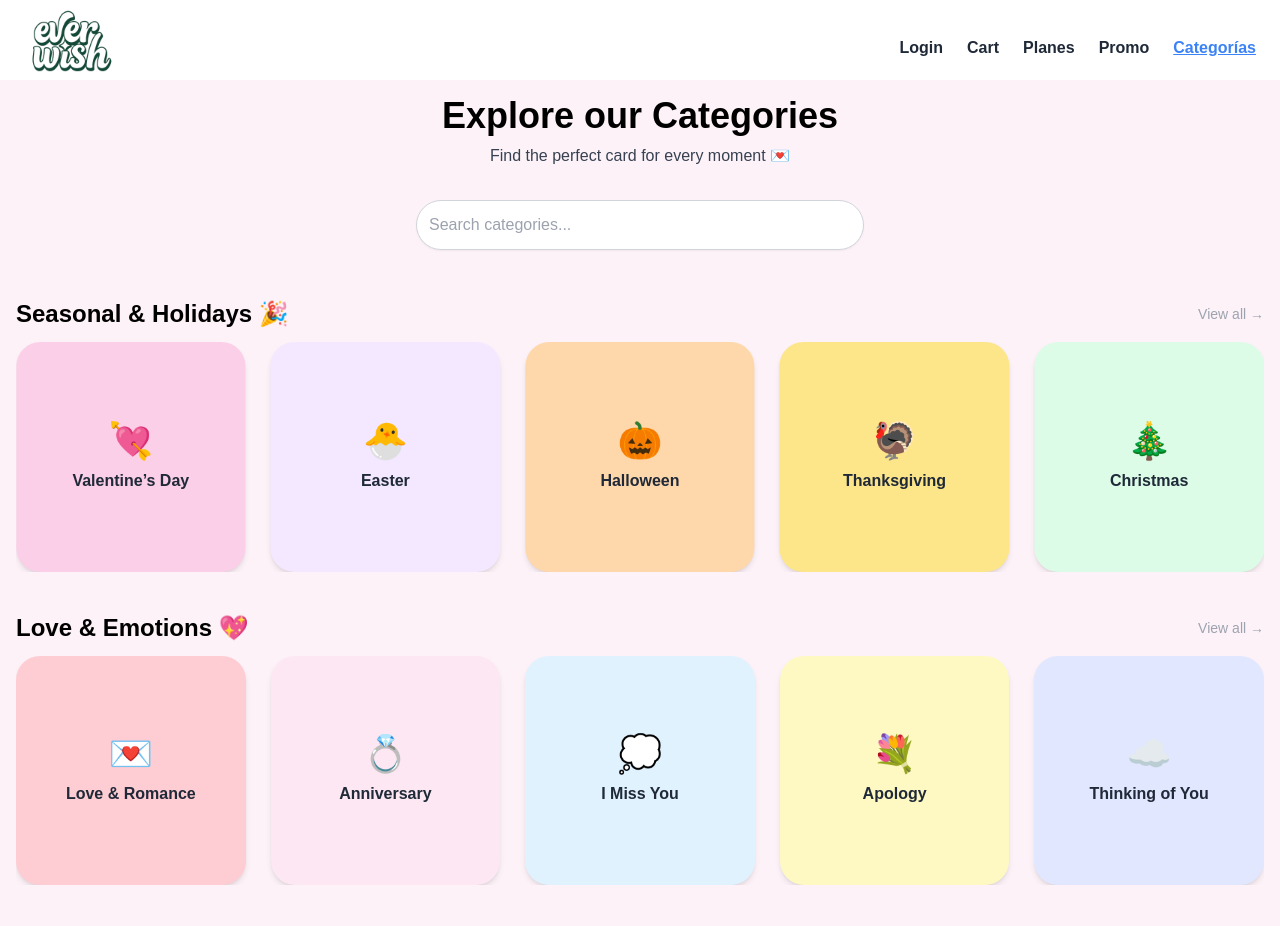
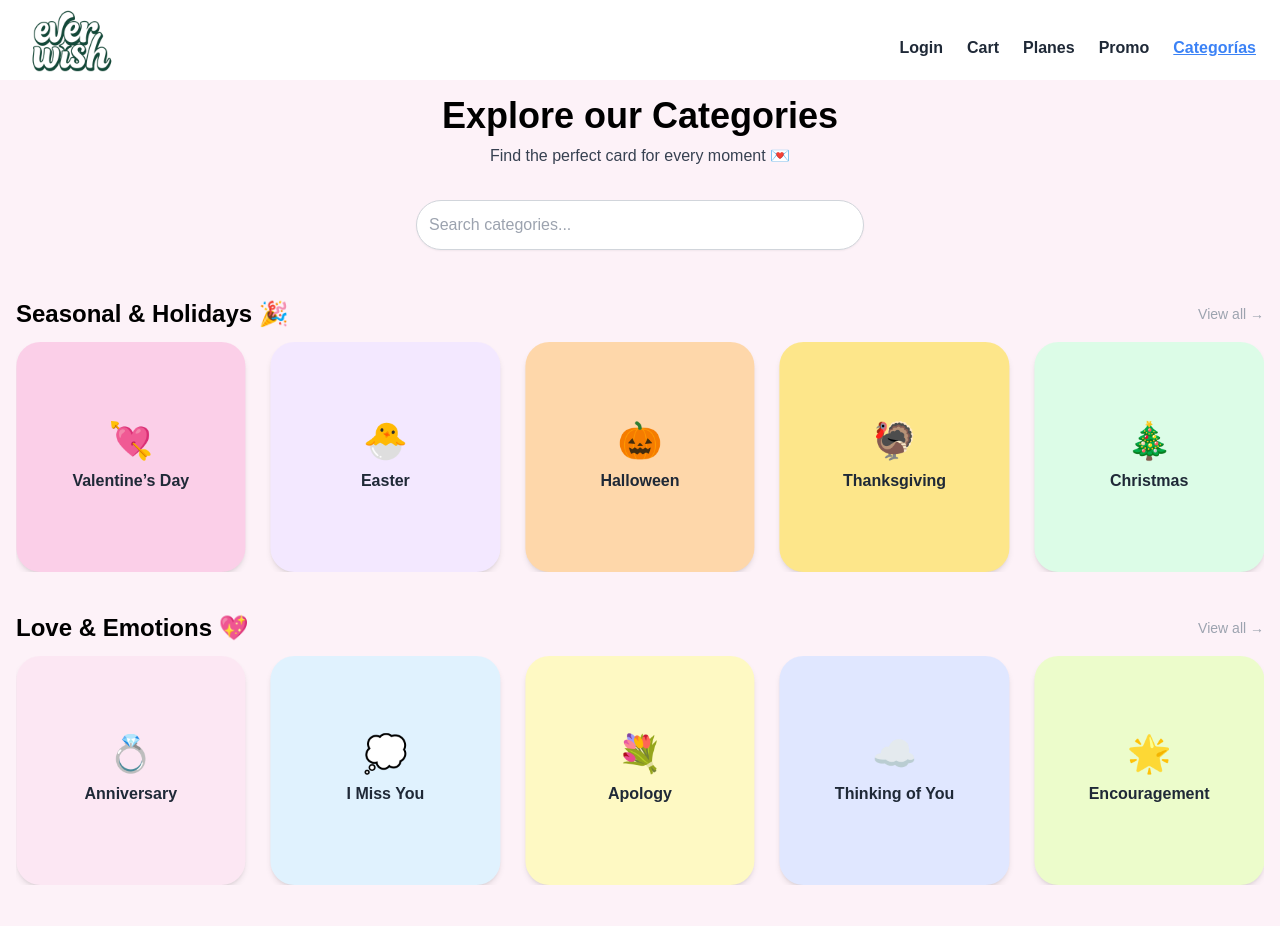
Before and after one commit to everwishhq-commits/EverWish, a Next.js app: page /categories in a window 1280 px wide. Shown: the top 926 px of the page. Built offline with nearby package versions, Linux system fonts and the light colour scheme.

Commit message:
Update page.js

```diff
--- a/app/categories/page.js
+++ b/app/categories/page.js
@@ -11,77 +11,245 @@ const categorySections = [
   {
     title: "Seasonal & Holidays 🎉",
     items: [
-      { name: "New Year’s Day", emoji: "🎆", color: "bg-blue-100", slug: "new-year" },
-      { name: "Valentine’s Day", emoji: "💘", color: "bg-pink-200", slug: "valentines" },
-      { name: "Easter", emoji: "🐣", color: "bg-purple-100", slug: "easter" },
-      { name: "Halloween", emoji: "🎃", color: "bg-orange-200", slug: "halloween" },
-      { name: "Thanksgiving", emoji: "🦃", color: "bg-amber-200", slug: "thanksgiving" },
-      { name: "Christmas", emoji: "🎄", color: "bg-green-100", slug: "christmas" },
+      {
+        name: "New Year’s Day",
+        emoji: "🎆",
+        color: "bg-blue-100",
+        slug: "new-year",
+        keywords: ["new year", "año nuevo", "2025", "celebration", "fiesta"]
+      },
+      {
+        name: "Valentine’s Day",
+        emoji: "💘",
+        color: "bg-pink-200",
+        slug: "valentines",
+        keywords: ["valentine", "amor", "heart", "corazón", "san valentín"]
+      },
+      {
+        name: "Easter",
+        emoji: "🐣",
+        color: "bg-purple-100",
+        slug: "easter",
+        keywords: ["easter", "pascua", "eggs", "huevos", "resurrection"]
+      },
+      {
+        name: "Halloween",
+        emoji: "🎃",
+        color: "bg-orange-200",
+        slug: "halloween",
+        keywords: ["halloween", "dulce o trato", "costume", "disfraz", "pumpkin"]
+      },
+      {
+        name: "Thanksgiving",
+        emoji: "🦃",
+        color: "bg-amber-200",
+        slug: "thanksgiving",
+        keywords: ["thanksgiving", "acción de gracias", "turkey", "gratitude"]
+      },
+      {
+        name: "Christmas",
+        emoji: "🎄",
+        color: "bg-green-100",
+        slug: "christmas",
+        keywords: ["christmas", "navidad", "christmas tree", "árbol de navidad", "xmas"]
+      },
     ],
   },
   {
     title: "Love & Emotions 💖",
     items: [
-      { name: "Love & Romance", emoji: "💌", color: "bg-rose-200", slug: "love-romance" },
-      { name: "Anniversary", emoji: "💍", color: "bg-pink-100", slug: "anniversary" },
-      { name: "I Miss You", emoji: "💭", color: "bg-sky-100", slug: "missing-you" },
-      { name: "Apology", emoji: "💐", color: "bg-yellow-100", slug: "apology" },
-      { name: "Thinking of You", emoji: "☁️", color: "bg-indigo-100", slug: "thinking-of-you" },
+      {
+        name: "Love & Romance",
+        emoji: "💌",
+        color: "bg-rose-200",
+        slug: "love-romance",
+        keywords: ["love", "amor", "romance", "relationship", "relación"]
+      },
+      {
+        name: "Anniversary",
+        emoji: "💍",
+        color: "bg-pink-100",
+        slug: "anniversary",
+        keywords: ["anniversary", "aniversario", "celebration", "celebración"]
+      },
+      {
+        name: "I Miss You",
+        emoji: "💭",
+        color: "bg-sky-100",
+        slug: "missing-you",
+        keywords: ["miss you", "te extraño", "extrañar", "missing", "te hecho de menos"]
+      },
+      {
+        name: "Apology",
+        emoji: "💐",
+        color: "bg-yellow-100",
+        slug: "apology",
+        keywords: ["apology", "perdón", "lo siento", "sorry"]
+      },
+      {
+        name: "Thinking of You",
+        emoji: "☁️",
+        color: "bg-indigo-100",
+        slug: "thinking-of-you",
+        keywords: ["thinking", "pensando en ti", "thinking of you", "pensamiento"]
+      },
+      {
+        name: "Encouragement",
+        emoji: "🌟",
+        color: "bg-lime-100",
+        slug: "encouragement",
+        keywords: ["encouragement", "ánimo", "motivation", "motivación"]
+      },
     ],
   },
   {
     title: "Family & Relationships 👨‍👩‍👧‍👦",
     items: [
-      { name: "Mother’s Day", emoji: "🌸", color: "bg-pink-200", slug: "mothers-day" },
-      { name: "Father’s Day", emoji: "👔", color: "bg-blue-200", slug: "fathers-day" },
-      { name: "New Baby", emoji: "👶", color: "bg-sky-200", slug: "new-baby" },
-      { name: "Grandparents", emoji: "👵", color: "bg-yellow-200", slug: "grandparents" },
+      {
+        name: "Mother’s Day",
+        emoji: "🌸",
+        color: "bg-pink-200",
+        slug: "mothers-day",
+        keywords: ["mother", "mamá", "mother’s day", "día de la madre"]
+      },
+      {
+        name: "Father’s Day",
+        emoji: "👔",
+        color: "bg-blue-200",
+        slug: "fathers-day",
+        keywords: ["father", "padre", "father’s day", "día del padre"]
+      },
+      {
+        name: "New Baby",
+        emoji: "👶",
+        color: "bg-sky-200",
+        slug: "new-baby",
+        keywords: ["baby", "bebé", "new baby", "recién nacido"]
+      },
+      {
+        name: "Grandparents",
+        emoji: "👵",
+        color: "bg-yellow-200",
+        slug: "grandparents",
+        keywords: ["grandparent", "abuelo", "abuela", "grandparents day"]
+      },
     ],
   },
   {
     title: "Work & Professional 💼",
     items: [
-      { name: "Teacher’s Day", emoji: "🍎", color: "bg-rose-100", slug: "teachers-day" },
-      { name: "Nurses Week", emoji: "🩺", color: "bg-teal-200", slug: "nurses-week" },
-      { name: "Doctor’s Day", emoji: "⚕️", color: "bg-blue-100", slug: "doctors-day" },
-      { name: "Police Appreciation", emoji: "👮‍♂️", color: "bg-gray-100", slug: "police-day" },
-      { name: "Firefighters Day", emoji: "🚒", color: "bg-orange-100", slug: "firefighters-day" },
+      {
+        name: "Teacher’s Day",
+        emoji: "🍎",
+        color: "bg-rose-100",
+        slug: "teachers-day",
+        keywords: ["teacher", "maestro", "profesor", "teacher’s day"]
+      },
+      {
+        name: "Nurses Week",
+        emoji: "🩺",
+        color: "bg-teal-200",
+        slug: "nurses-week",
+        keywords: ["nurse", "enfermera", "nurses week", "semana de enfermería"]
+      },
+      {
+        name: "Doctor’s Day",
+        emoji: "⚕️",
+        color: "bg-blue-100",
+        slug: "doctors-day",
+        keywords: ["doctor", "médico", "doctor’s day", "día del médico"]
+      },
+      {
+        name: "Police Appreciation",
+        emoji: "👮‍♂️",
+        color: "bg-gray-100",
+        slug: "police-day",
+        keywords: ["police", "policía", "law enforcement", "apreciación policía"]
+      },
+      {
+        name: "Firefighters Day",
+        emoji: "🚒",
+        color: "bg-orange-100",
+        slug: "firefighters-day",
+        keywords: ["firefighter", "bombero", "firefighters day"]
+      },
     ],
   },
   {
     title: "Everyday Moments 🌞",
     items: [
-      { name: "Good Morning", emoji: "🌅", color: "bg-orange-100", slug: "good-morning" },
-      { name: "Good Night", emoji: "🌙", color: "bg-indigo-100", slug: "good-night" },
-      { name: "Just Because", emoji: "💌", color: "bg-blue-100", slug: "just-because" },
-      { name: "Humor", emoji: "😂", color: "bg-rose-100", slug: "humor" },
-      { name: "Pets & Animals", emoji: "🐾", color: "bg-green-100", slug: "pets" },
+      {
+        name: "Good Morning",
+        emoji: "🌅",
+        color: "bg-orange-100",
+        slug: "good-morning",
+        keywords: ["good morning", "buenos días", "morning"]
+      },
+      {
+        name: "Good Night",
+        emoji: "🌙",
+        color: "bg-indigo-100",
+        slug: "good-night",
+        keywords: ["good night", "buenas noches", "night"]
+      },
+      {
+        name: "Just Because",
+        emoji: "💌",
+        color: "bg-blue-100",
+        slug: "just-because",
+        keywords: ["just because", "solo porque", "anytime"]
+      },
+      {
+        name: "Humor",
+        emoji: "😂",
+        color: "bg-rose-100",
+        slug: "humor",
+        keywords: ["humor", "funny", "chiste", "joke"]
+      },
+      {
+        name: "Pets & Animals",
+        emoji: "🐾",
+        color: "bg-green-100",
+        slug: "pets",
+        keywords: ["pet", "mascota", "animal", "dog", "cat"]
+      },
     ],
   },
 ];
 
+// Página con búsqueda inteligente
 export default function CategoriesPage() {
   const [search, setSearch] = useState("");
 
-  // Combinar todas las categorías para búsqueda global
+  // Todos los items con sección para búsqueda
   const allItems = categorySections.flatMap((section) =>
-    section.items.map((item) => ({ ...item, section: section.title }))
+    section.items.map((item) => ({
+      ...item,
+      section: section.title,
+    }))
   );
 
-  const filteredItems = allItems.filter((cat) =>
-    cat.name.toLowerCase().includes(search.toLowerCase())
-  );
+  const filtered = allItems.filter((cat) => {
+    const term = search.toLowerCase();
+    const inName = cat.name.toLowerCase().includes(term);
+    const inKeywords = cat.keywords.some((kw) =>
+      kw.toLowerCase().includes(term)
+    );
+    return inName || inKeywords;
+  });
 
   const isSearching = search.trim().length > 0;
 
   return (
     <>
       <Header />
-      <main className="min-h-screen bg-pink-50 text-center pt-24 pb-16 px-4 transition-colors duration-700">
-        <h1 className="text-3xl md:text-4xl font-extrabold mb-2">Explore our Categories</h1>
+      <main className="min-h-screen bg-pink-50 text-center pt-24 pb-16 px-4">
+        <h1 className="text-3xl md:text-4xl font-extrabold mb-2">
+          Explore our Categories
+        </h1>
         <p className="text-gray-700 mb-8">Find the perfect card for every moment 💌</p>
 
-        {/* Barra de búsqueda global */}
+        {/* Barra global */}
         <div className="mb-12">
           <input
             type="text"
@@ -92,11 +260,10 @@ export default function CategoriesPage() {
           />
         </div>
 
-        {/* Si hay búsqueda, mostrar solo resultados */}
         {isSearching ? (
-          filteredItems.length > 0 ? (
+          filtered.length > 0 ? (
             <div className="grid grid-cols-2 sm:grid-cols-3 md:grid-cols-4 gap-4">
-              {filteredItems.map((cat, i) => (
+              {filtered.map((cat, i) => (
                 <Link key={i} href={`/categories/${cat.slug}`}>
                   <div
                     className={`${cat.color} rounded-3xl shadow-md hover:shadow-lg hover:-translate-y-1 transition transform flex flex-col items-center justify-center p-6 aspect-square`}
@@ -114,14 +281,13 @@ export default function CategoriesPage() {
             </p>
           )
         ) : (
-          // Diseño Netflix normal
-          categorySections.map((section, index) => (
-            <div key={index} className="mb-10 transition-all duration-500">
+          // Vista inicial tipo Netflix
+          categorySections.map((section, idx) => (
+            <div key={idx} className="mb-10">
               <div className="flex justify-between items-center mb-3">
                 <h2 className="text-xl md:text-2xl font-bold">{section.title}</h2>
                 <span className="text-gray-400 text-sm">View all →</span>
               </div>
-
               <Swiper
                 slidesPerView={2.3}
                 spaceBetween={15}
@@ -153,4 +319,4 @@ export default function CategoriesPage() {
       <Footer />
     </>
   );
-}
+    }
```
